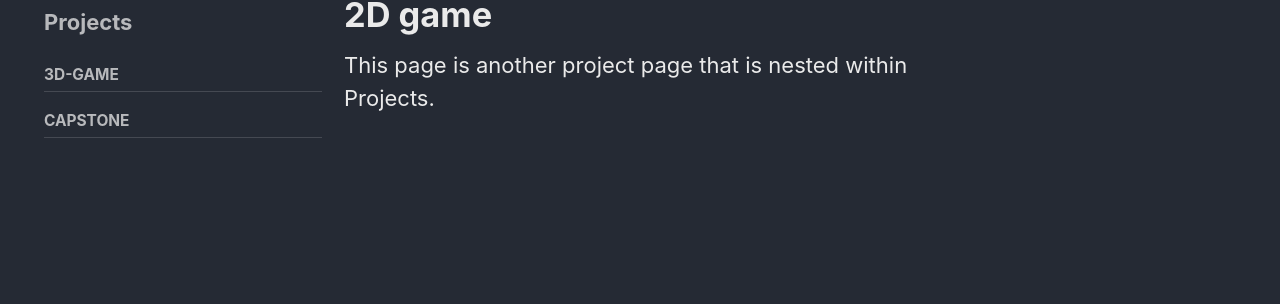
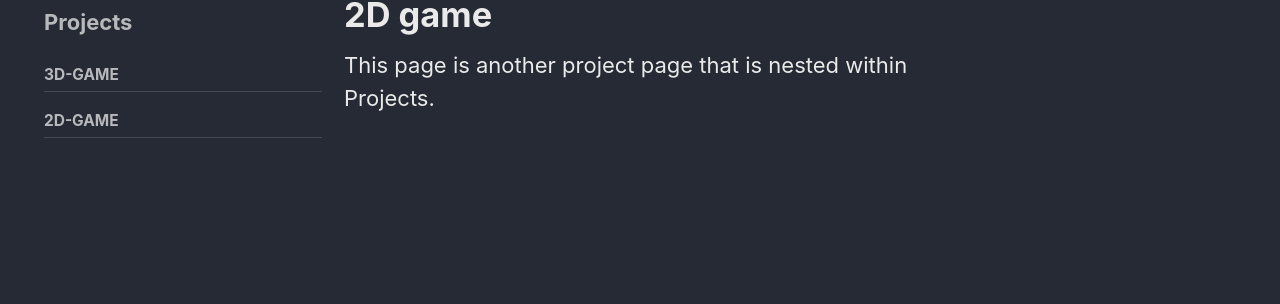
Before and after one commit to Coey-M2/Coey-M2.github.io, a Jekyll site: the page built from _pages/projects-2D-game.md, in a window 1280 px wide. Shown: the part 123-427 px from the top of the page. Built offline with Jekyll 4.4.1, drawn with Linux system fonts in a browser that asks for light colours.

Commit message:
Replace 'Capstone' with '2D-game' in navigation

```diff
--- a/_data/navigation.yml
+++ b/_data/navigation.yml
@@ -28,8 +28,8 @@ main:
 projects:
   - title: "3D-game"
     url: /projects/3D-game/
-  - title: "Capstone"
-    url: /projects/capstone/
+  - title: "2D-game"
+    url: /projects/2D-game/
 
 # Sidebar menu for the Pages page
 pages:
```
